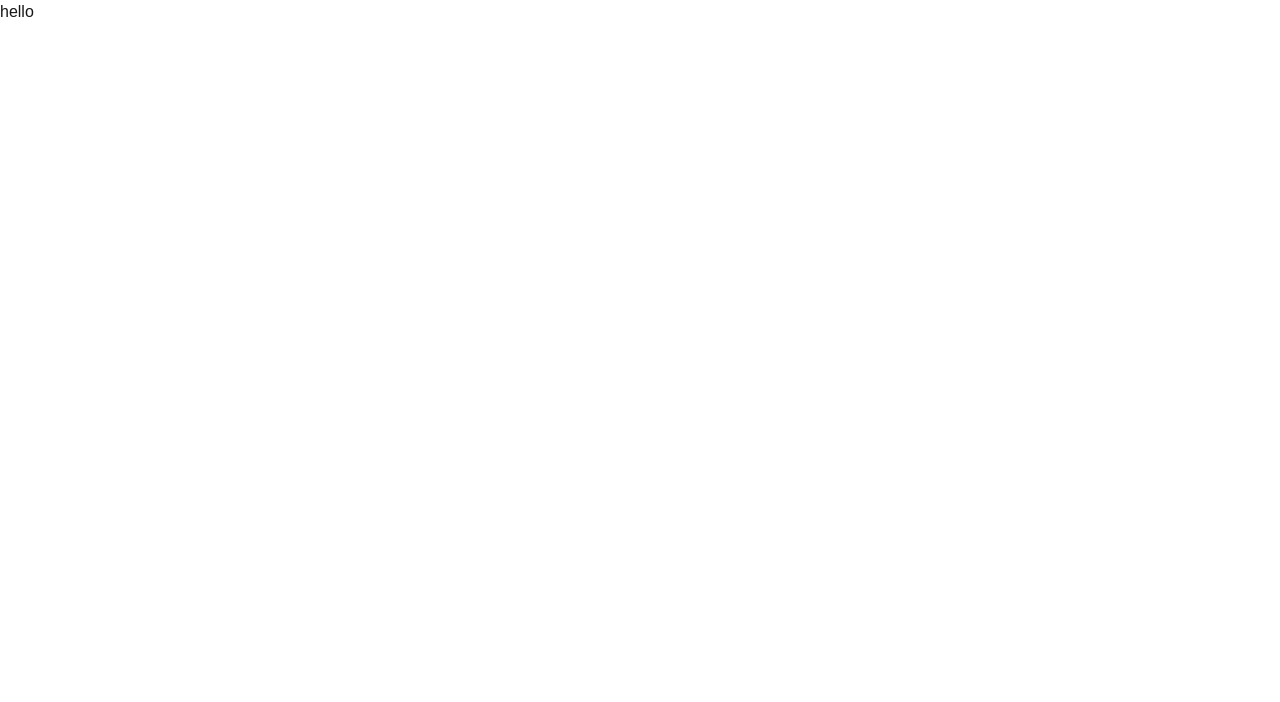
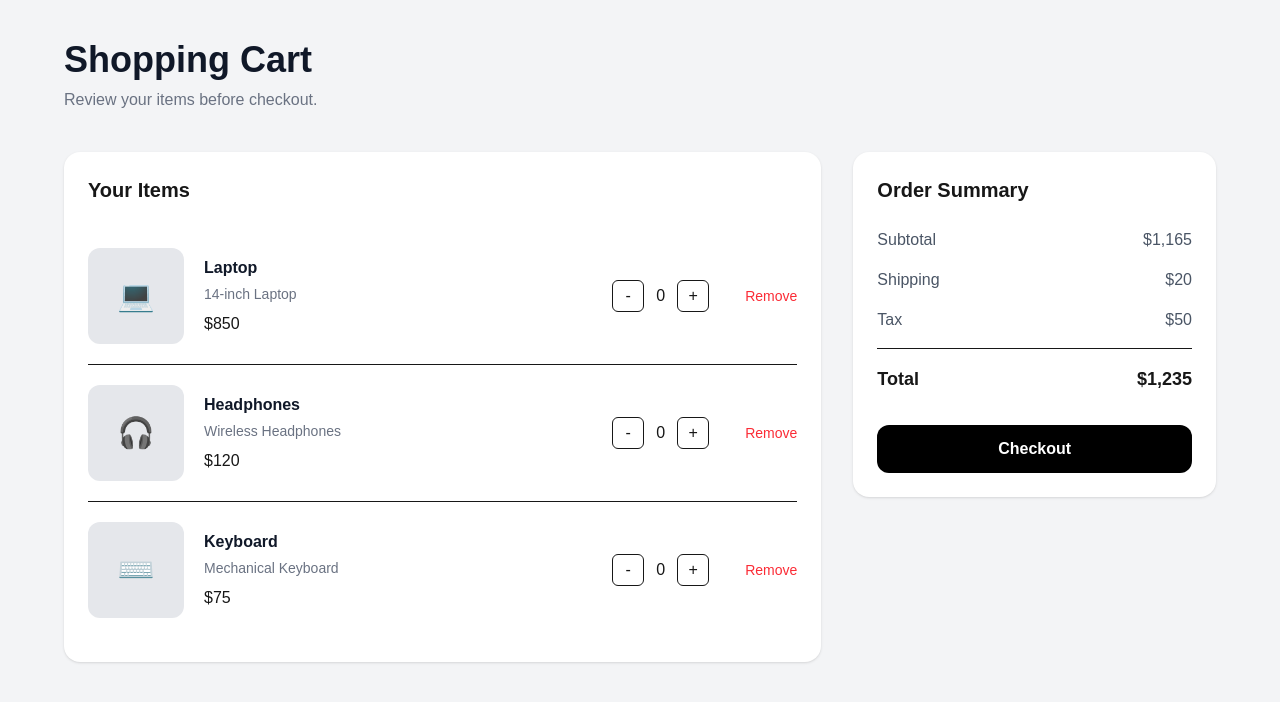
Before and after one commit to Amankwah-Samuel/Company-Website, a Next.js app: page / in a window 1280 px wide. Shown: the top 702 px of the page. Built offline with nearby package versions, Linux system fonts and the light colour scheme.

Commit message:
practice

```diff
--- a/app/about/page.tsx
+++ b/app/about/page.tsx
@@ -1,4 +1,5 @@
 export default function Page() {
+
   return (
     <main>
       <h1>About</h1>
--- a/app/page.tsx
+++ b/app/page.tsx
@@ -1,8 +1,174 @@
+"use client"
 import Image from "next/image";
+import { useState } from "react";
 
 export default function Home() {
+  const [count, setCount] = useState<number>(0);
+
+  function increment (){
+setCount((count + 1));
+  }
+  function decrement (){
+setCount((count - 1));
+  }
+  function reset (){
+setCount((count));
+  }
+
+
+
   return (
-<div>hello</div>
+    <main className="min-h-screen bg-gray-100 px-6 py-10">
+      <div className="mx-auto max-w-6xl">
+        {/* Header */}
+        <div className="mb-10">
+          <h1 className="text-4xl font-bold text-gray-900">Shopping Cart</h1>
 
+          <p className="mt-2 text-gray-500">
+            Review your items before checkout.
+          </p>
+        </div>
+
+        <div className="grid gap-8 lg:grid-cols-3">
+          {/* Cart Items */}
+          <section className="rounded-2xl bg-white p-6 shadow-sm lg:col-span-2">
+            <h2 className="mb-6 text-xl font-semibold">Your Items</h2>
+
+            {/* Item 1 */}
+            <div className="flex items-center gap-5 border-b py-5">
+              <div className="flex h-24 w-24 items-center justify-center rounded-xl bg-gray-200">
+                <span className="text-3xl">💻</span>
+              </div>
+
+              <div className="flex-1">
+                <h3 className="font-semibold text-gray-900">Laptop</h3>
+
+                <p className="mt-1 text-sm text-gray-500">14-inch Laptop</p>
+
+                <p className="mt-2 font-medium">$850</p>
+              </div>
+
+              {/* Quantity */}
+              <div className="flex items-center gap-3">
+                <button onClick={decrement } className="flex h-8 w-8 items-center justify-center rounded-md border hover:bg-gray-100">
+                  -
+                </button>
+
+                <span className="font-medium">{count}</span>
+
+                <button  onClick={increment} className="flex h-8 w-8 items-center justify-center rounded-md border hover:bg-gray-100" >
+                  +
+                </button>
+              </div>
+
+              <button className="ml-4 text-sm text-red-500 hover:text-red-700">
+                Remove
+              </button>
+            </div>
+
+            {/* Item 2 */}
+            <div className="flex items-center gap-5 border-b py-5">
+              <div className="flex h-24 w-24 items-center justify-center rounded-xl bg-gray-200">
+                <span className="text-3xl">🎧</span>
+              </div>
+
+              <div className="flex-1">
+                <h3 className="font-semibold text-gray-900">Headphones</h3>
+
+                <p className="mt-1 text-sm text-gray-500">
+                  Wireless Headphones
+                </p>
+
+                <p className="mt-2 font-medium">$120</p>
+              </div>
+
+              {/* Quantity */}
+              <div className="flex items-center gap-3">
+                <button className="flex h-8 w-8 items-center justify-center rounded-md border hover:bg-gray-100">
+                  -
+                </button>
+
+                <span className="font-medium">{count}</span>
+
+                <button className="flex h-8 w-8 items-center justify-center rounded-md border hover:bg-gray-100">
+                  +
+                </button>
+              </div>
+
+              <button className="ml-4 text-sm text-red-500 hover:text-red-700">
+                Remove
+              </button>
+            </div>
+
+            {/* Item 3 */}
+            <div className="flex items-center gap-5 py-5">
+              <div className="flex h-24 w-24 items-center justify-center rounded-xl bg-gray-200">
+                <span className="text-3xl">⌨️</span>
+              </div>
+
+              <div className="flex-1">
+                <h3 className="font-semibold text-gray-900">Keyboard</h3>
+
+                <p className="mt-1 text-sm text-gray-500">
+                  Mechanical Keyboard
+                </p>
+
+                <p className="mt-2 font-medium">$75</p>
+              </div>
+
+              {/* Quantity */}
+              <div className="flex items-center gap-3">
+                <button className="flex h-8 w-8 items-center justify-center rounded-md border hover:bg-gray-100">
+                  -
+                </button>
+
+                <span className="font-medium">{count}</span>
+
+                <button className="flex h-8 w-8 items-center justify-center rounded-md border hover:bg-gray-100">
+                  +
+                </button>
+              </div>
+
+              <button className="ml-4 text-sm text-red-500 hover:text-red-700">
+                Remove
+              </button>
+            </div>
+          </section>
+
+          {/* Order Summary */}
+          <aside className="h-fit rounded-2xl bg-white p-6 shadow-sm">
+            <h2 className="mb-6 text-xl font-semibold">Order Summary</h2>
+
+            <div className="space-y-4">
+              <div className="flex justify-between text-gray-600">
+                <span>Subtotal</span>
+                <span>$1,165</span>
+              </div>
+
+              <div className="flex justify-between text-gray-600">
+                <span>Shipping</span>
+                <span>$20</span>
+              </div>
+
+              <div className="flex justify-between text-gray-600">
+                <span>Tax</span>
+                <span>$50</span>
+              </div>
+
+              <div className="border-t pt-4">
+                <div className="flex justify-between text-lg font-bold">
+                  <span>Total</span>
+                  <span>$1,235</span>
+                </div>
+              </div>
+
+              <button className="mt-4 w-full rounded-xl bg-black py-3 font-semibold text-white transition hover:bg-gray-800">
+                Checkout
+              </button>
+            </div>
+          </aside>
+        </div>
+      </div>
+    </main>
   );
 }
```
